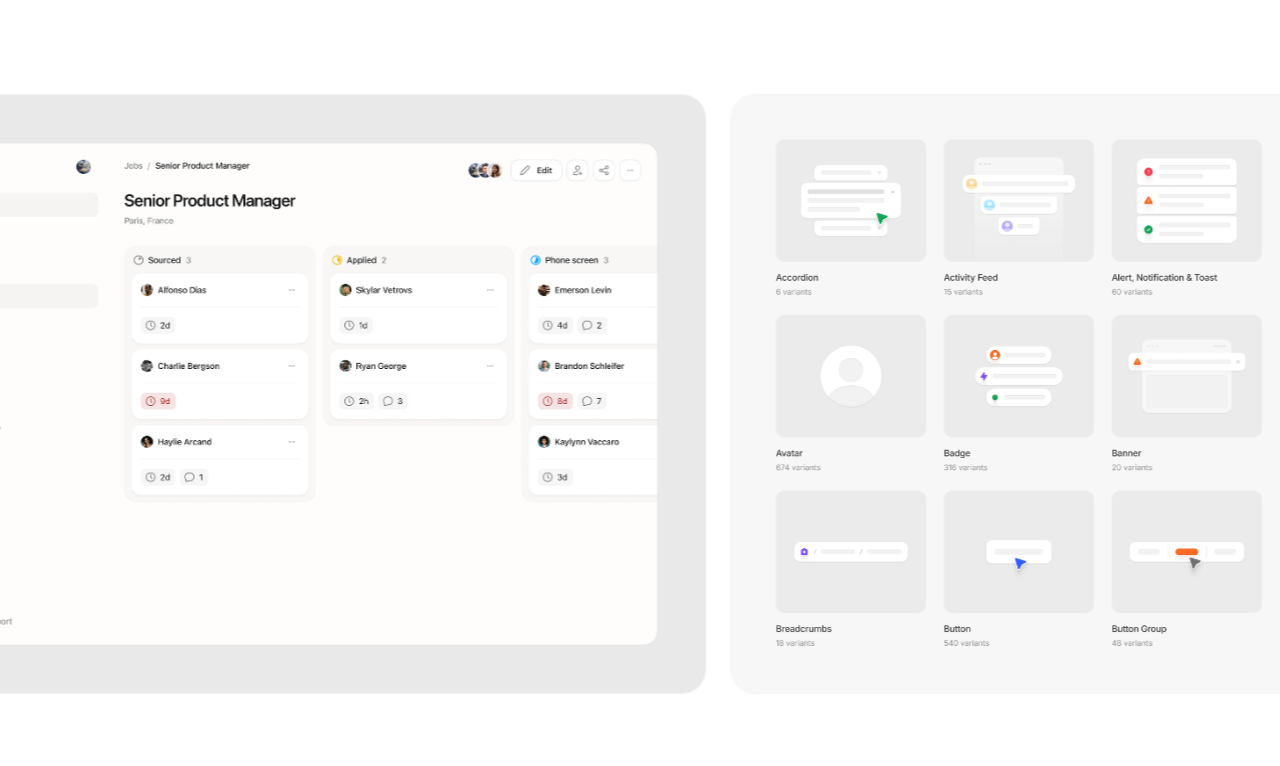
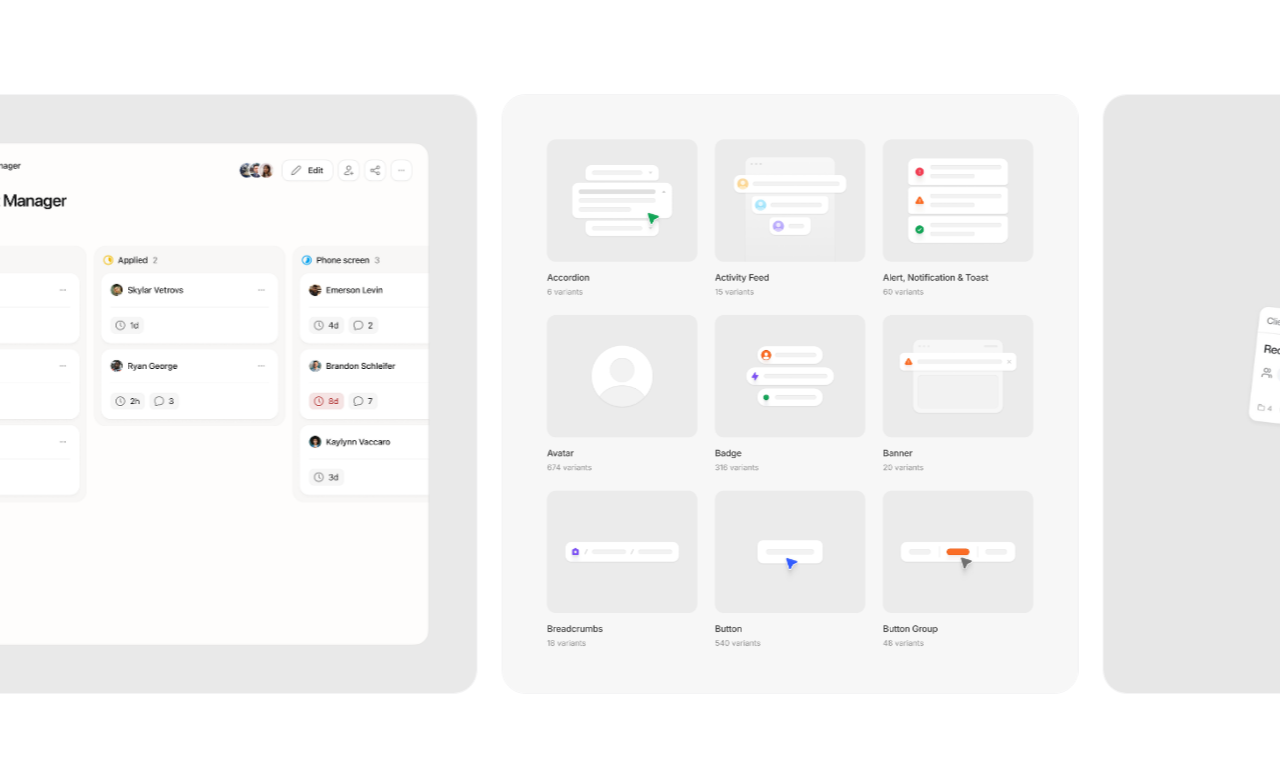
Before and after one commit to nirnejak/bitwise-builder, a Next.js app: page / in a window 1280 px wide. Shown: the part 534-1300 px from the top of the page. Built offline with nearby package versions, Linux system fonts and the light colour scheme.

Commit message:
marquee speed increased

```diff
--- a/styles/main.css
+++ b/styles/main.css
@@ -25,7 +25,7 @@
   --font-sans: var(--sans-font);
   --font-mono: var(--mono-font);
 
-  --animate-marquee: marquee 25s linear infinite;
+  --animate-marquee: marquee 10s linear infinite;
 }
 
 @keyframes marquee {
```
